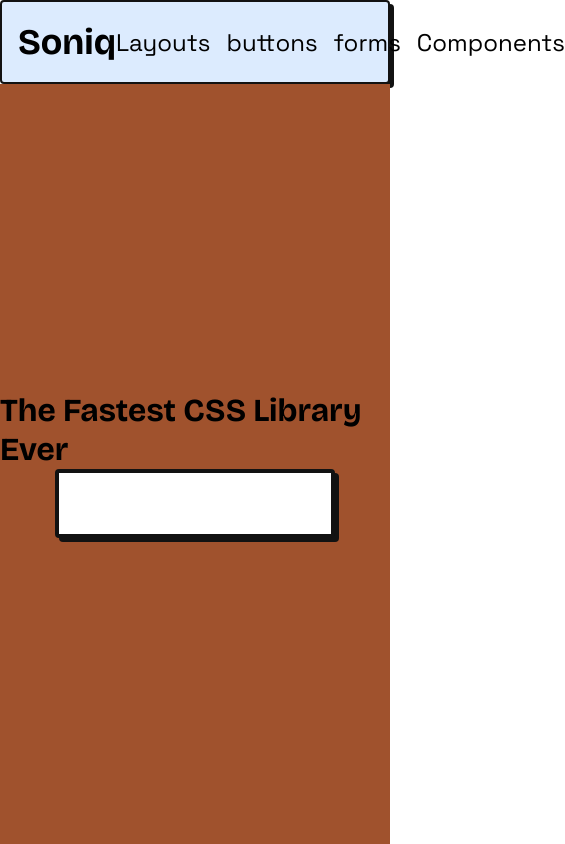
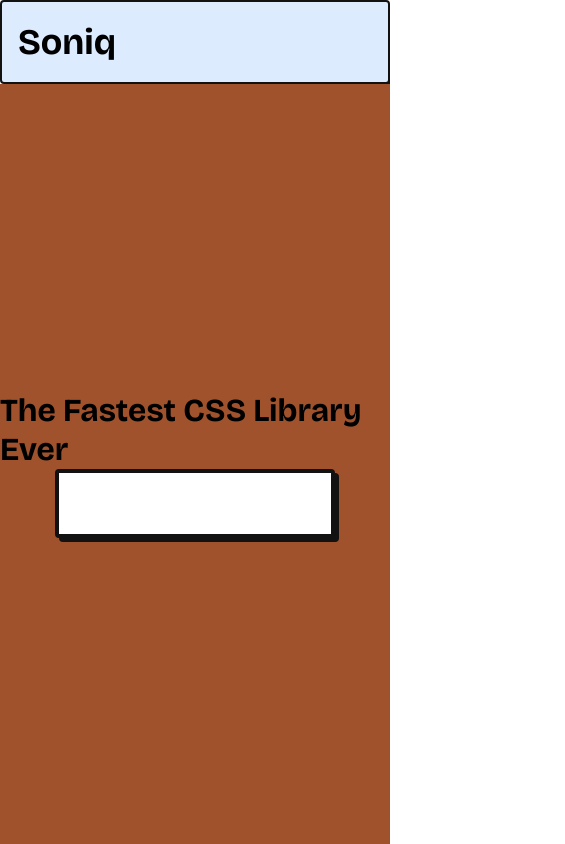
Before and after one commit to yusef-codes10/soniq, a Vue app: page / in a window 390 px wide. Shown: the whole page, 565 px wide, since content can reach past the window. Built offline with nearby package versions, Linux system fonts and the light colour scheme.

Commit message:
hiding the list for smaller screens

```diff
--- a/src/components/NavBar.vue
+++ b/src/components/NavBar.vue
@@ -4,7 +4,7 @@
   <nav>
     <h2 class="logo">Soniq</h2>
     <div class="links">
-      <ul>
+      <ul class="hidden">
         <li>Layouts</li>
         <li>buttons</li>
         <li>forms</li>
@@ -39,4 +39,10 @@ ul {
   gap: 1rem;
   cursor: pointer;
 }
+
+@media (max-width: 620px) {
+  .hidden {
+    display: none;
+  }
+}
 </style>
```
